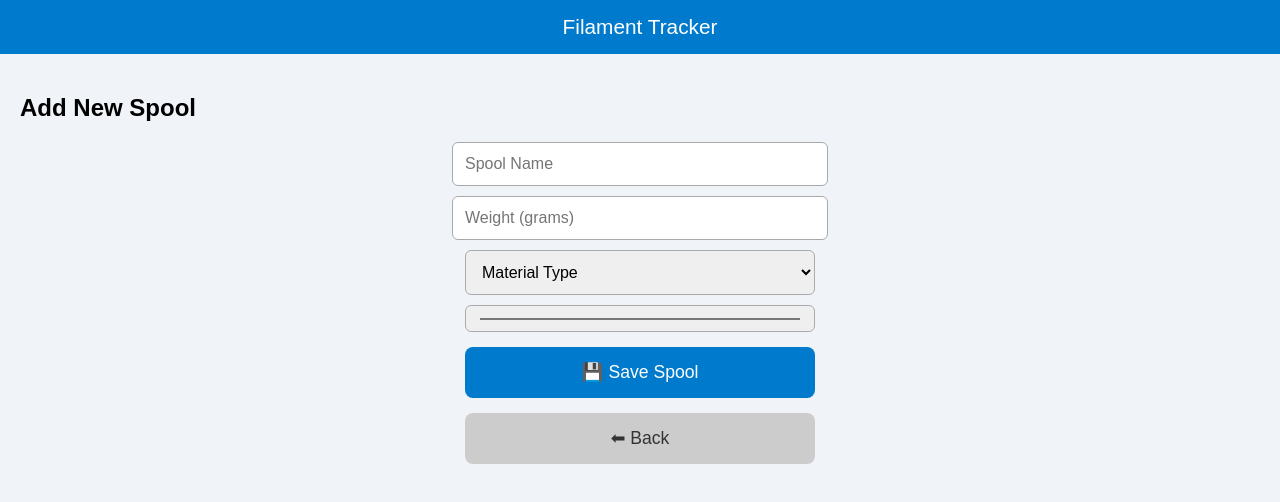
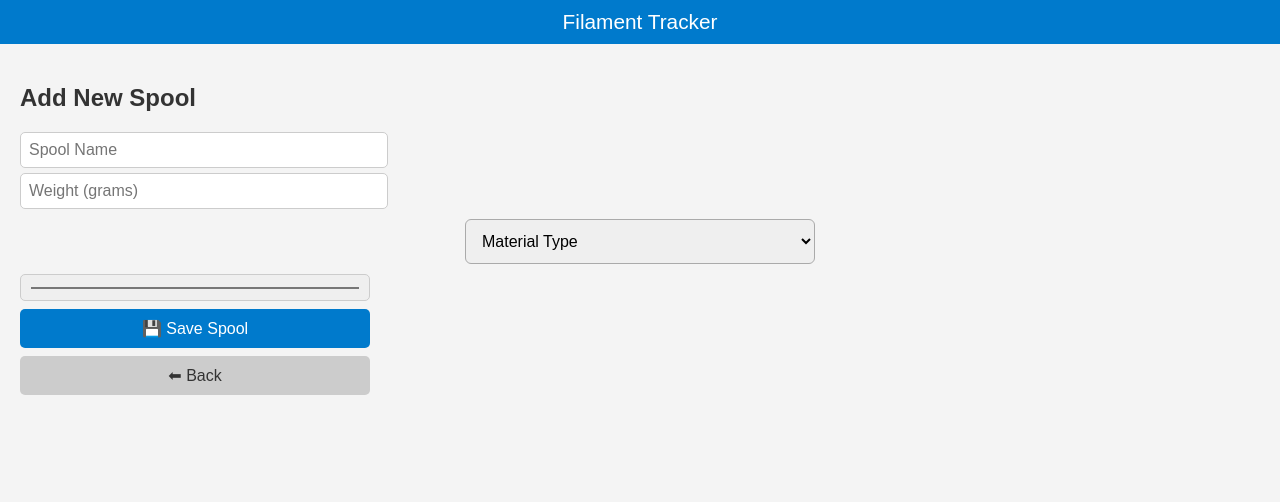
Before and after one commit to S1lv3rPlum/Filament_Usage_App, a plain HTML site: page home.html in a window 1280 px wide. Both pictures are taken after a click on the button "➕ Add New Spool". Drawn offline with Linux system fonts and the light colour scheme.

Commit message:
update style.css

```diff
--- a/style.css
+++ b/style.css
@@ -59,3 +59,50 @@ input, select {
   font-size: 0.95em;
   box-shadow: 0 1px 3px rgba(0,0,0,0.1);
 }
+
+body {
+  font-family: sans-serif;
+  margin: 0;
+  padding: 0;
+  background: #f4f4f4;
+  color: #333;
+}
+
+header {
+  background: #007acc;
+  color: white;
+  padding: 10px;
+  text-align: center;
+}
+
+main, section {
+  padding: 15px;
+}
+
+button {
+  display: block;
+  width: 100%;
+  margin: 8px 0;
+  padding: 10px;
+  background: #007acc;
+  color: white;
+  border: none;
+  border-radius: 5px;
+  font-size: 16px;
+}
+
+button:hover {
+  background: #005f99;
+}
+
+.hidden {
+  display: none;
+}
+
+input {
+  width: 100%;
+  padding: 8px;
+  margin: 5px 0;
+  border: 1px solid #ccc;
+  border-radius: 5px;
+}
```
